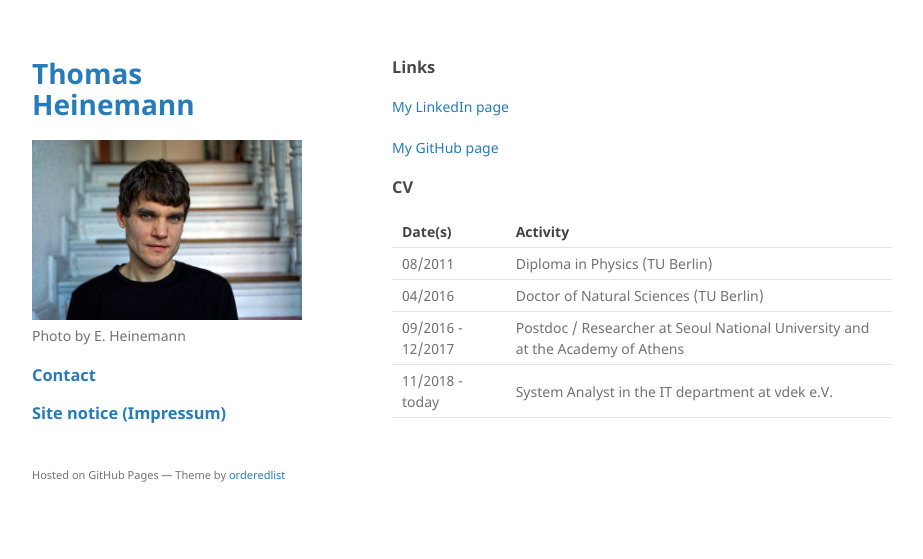
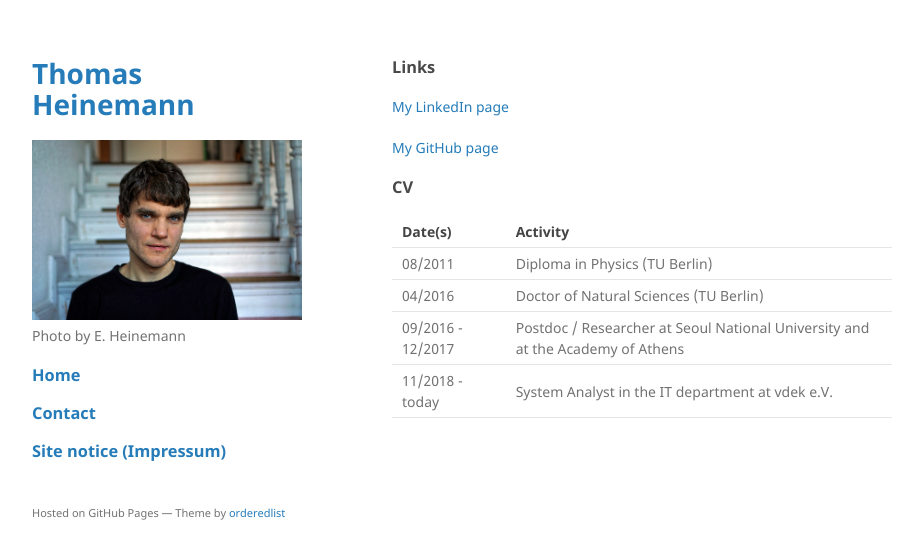
Before and after one commit to thomasheinemann/thomasheinemann.github.io, a Jekyll site: the page built from index.md, in a window 1280 px wide. Shown: the top 559 px of the page, without its empty margins (178-1101 px from the left). Built offline with Jekyll 4.4.1, drawn with Linux system fonts in a browser that asks for light colours; the repository's description, which GitHub fills in, is left out.

Commit message:
home link

```diff
--- a/_layouts/default.html
+++ b/_layouts/default.html
@@ -21,6 +21,7 @@
           <img src="{{site.logo | relative_url}}" alt="Logo" />
           <p>Photo by E. Heinemann</header</p>
           <p>{{ site.description | default: site.github.project_tagline }}</p>
+        <p><h3><a href="index.html">Home</a></h3></p>
         <p><h3><a href="contact.html">Contact</a></h3></p>
         <p><h3><a href="impressum.html">Site notice (Impressum)</a></h3></p>
         <br>
```
